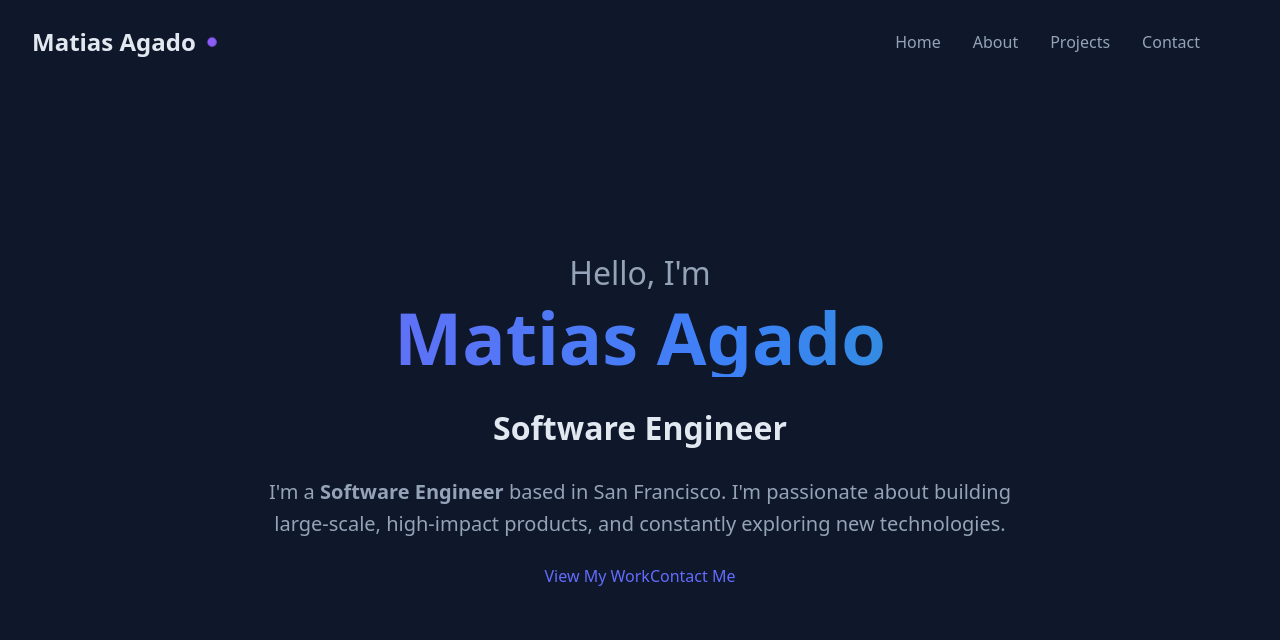
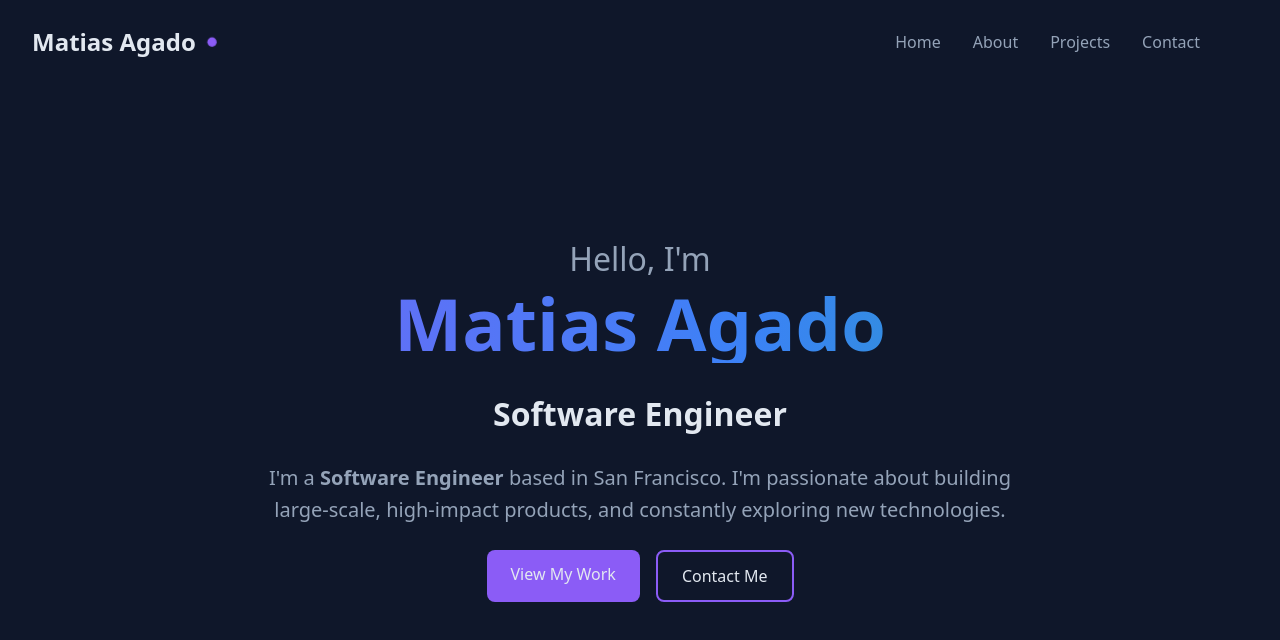
Before and after one commit to matiasagado/my-portfolio, a React (Vite) app: page / in a window 1280 px wide. Shown: the top 640 px of the page. Built offline with nearby package versions, Linux system fonts and the light colour scheme; some icons are missing.

Commit message:
Hero.css: add button styling

```diff
--- a/src/components/Hero/Hero.css
+++ b/src/components/Hero/Hero.css
@@ -77,3 +77,31 @@
   line-height: 1.6;
   margin-bottom: 1.5rem;
 }
+
+.hero-buttons {
+  display: flex;
+  justify-content: center;
+  gap: 1rem;
+}
+
+.hero-button {
+  padding: 0.75rem 1.5rem;
+  border-radius: 0.5rem;
+  font-size: 1rem;
+  font-weight: 500;
+  text-decoration: none;
+  transition: all 0.3s ease;
+  position: relative;
+  overflow: hidden;
+}
+
+.hero-button.primary {
+  background-color: var(--primary);
+  color: var(--accent);
+}
+
+.hero-button.secondary {
+  background-color: transparent;
+  color: var(--accent);
+  border: 2px solid var(--primary);
+}
```
